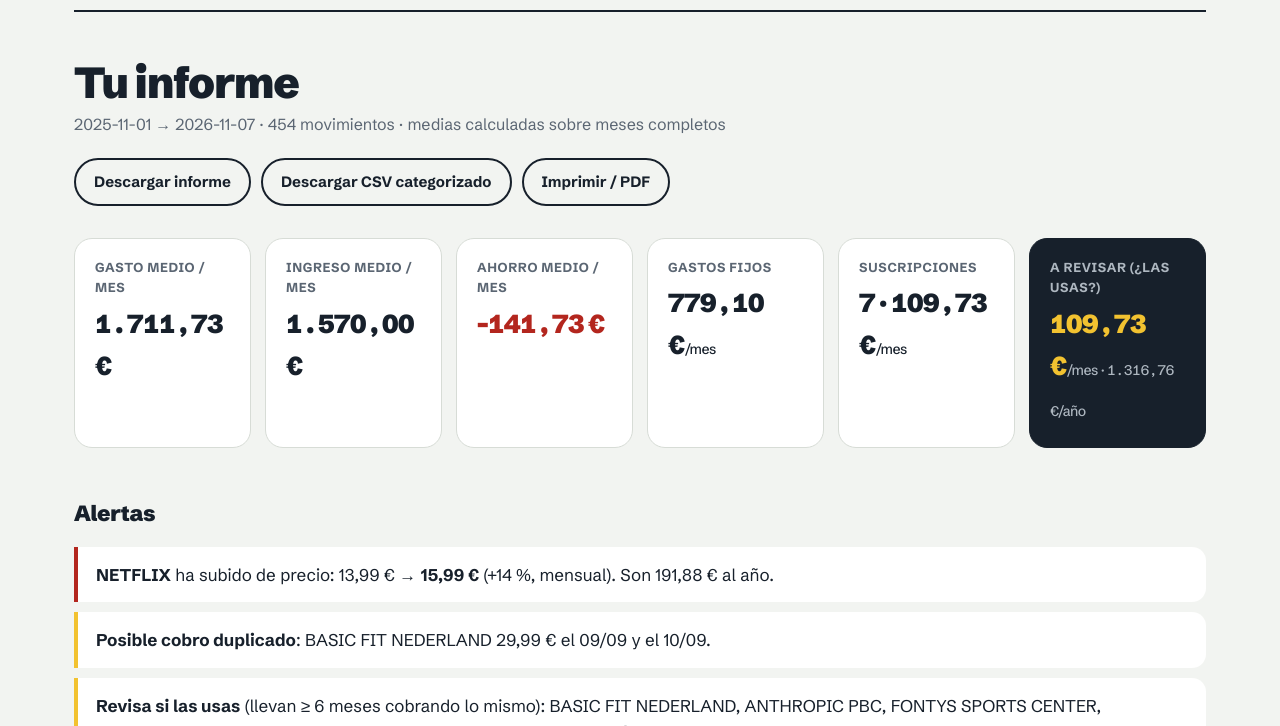
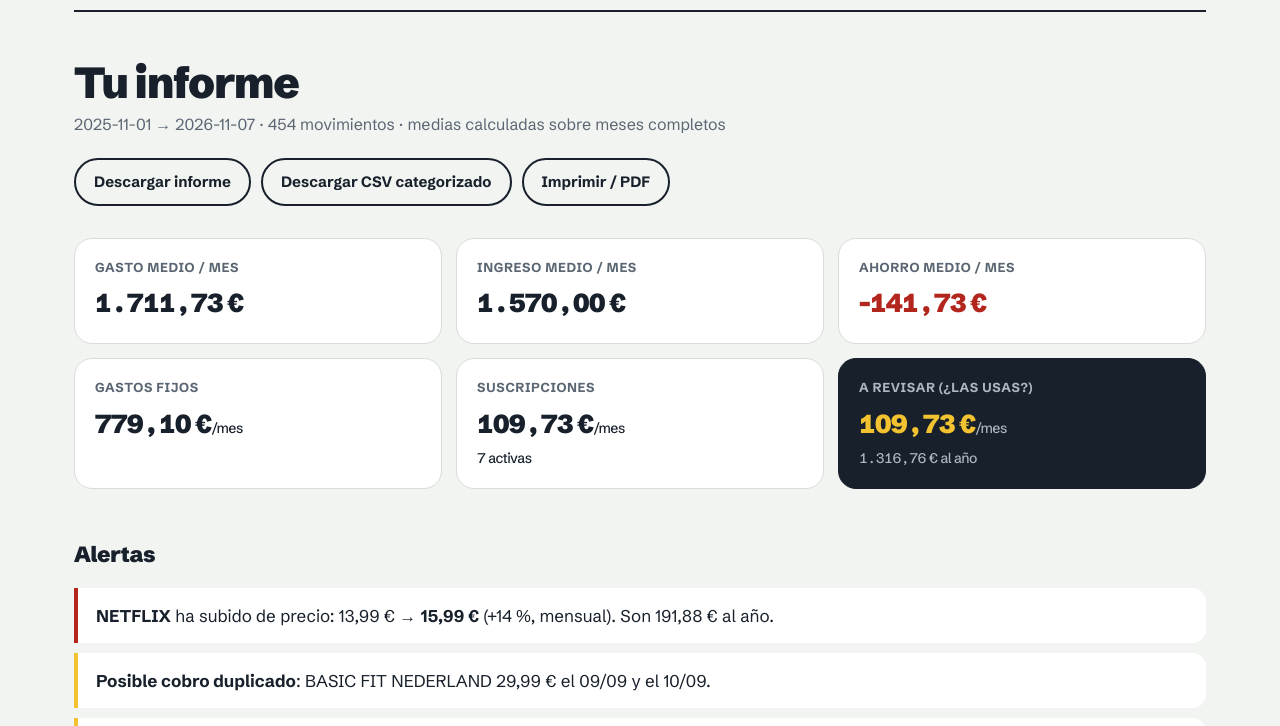
Before and after one commit to rokelinho/tippingpoint-web, a plain HTML site: page herramientas/auditor-gastos/index.html in a window 1280 px wide. Both pictures are taken after a click on the button "Probar con datos de ejemplo". Shown: the part 772-1498 px from the top of the page. Drawn offline with Linux system fonts and the light colour scheme.

Commit message:
Auditor: tarjetas de resumen en 3 columnas

```diff
--- a/herramientas/auditor-gastos/index.html
+++ b/herramientas/auditor-gastos/index.html
@@ -60,10 +60,10 @@
   .rep-head p{color:var(--slate);font-size:16px;margin-top:6px}
   .rep-actions{display:flex;gap:10px;flex-wrap:wrap}
   h3.sec{font-size:22px;font-weight:900;letter-spacing:-.02em;margin:48px 0 16px}
-  .cards{display:grid;grid-template-columns:repeat(auto-fit,minmax(160px,1fr));gap:14px;margin-top:32px}
+  .cards{display:grid;grid-template-columns:repeat(3,minmax(0,1fr));gap:14px;margin-top:32px}
   .card{background:var(--paper);border:1px solid var(--line);border-radius:18px;padding:18px 20px}
   .card .k{font-size:13px;color:var(--slate);text-transform:uppercase;letter-spacing:.6px;font-weight:700}
-  .card .v{font-size:26px;font-weight:900;letter-spacing:-.02em;margin-top:6px;font-variant-numeric:tabular-nums}.card .v.bad{color:var(--bad)}.card .v.good{color:var(--good)}
+  .card .v{font-size:26px;font-weight:900;letter-spacing:-.02em;margin-top:6px;font-variant-numeric:tabular-nums;white-space:nowrap}.card .v small{font-size:14px;font-weight:500}.card .v small.line{display:block;white-space:normal;margin-top:2px}.card .v.bad{color:var(--bad)}.card .v.good{color:var(--good)}
   .card.dark{background:var(--ink);color:var(--mist);border-color:var(--ink)}.card.dark .k{color:var(--fog)}.card.dark .v{color:var(--signal)}
   .panel{background:var(--paper);border:1px solid var(--line);border-radius:18px;padding:20px 22px}
   .alert{border-left:4px solid var(--signal);padding:14px 18px;background:var(--paper);border-radius:0 14px 14px 0;margin:10px 0;font-size:17px}
@@ -107,7 +107,8 @@
   .cta .btn{margin-top:32px}
   footer{background:var(--ink);color:#8C96A0;font-size:15px;padding:40px 0;border-top:1px solid #2A3542}
   .legal{display:flex;justify-content:space-between;flex-wrap:wrap;gap:12px}.legal a{text-decoration:none}.legal a:hover{color:var(--signal)}
-  @media (max-width:900px){.hero-grid{grid-template-columns:1fr;gap:36px}.steps{grid-template-columns:1fr}.hrow{grid-template-columns:120px 1fr 120px}.menu a:not(.btn){display:none}.menu .btn{padding:9px 14px;font-size:14px}}
+  @media (max-width:900px){.hero-grid{grid-template-columns:1fr;gap:36px}.cards{grid-template-columns:repeat(2,minmax(0,1fr))}.steps{grid-template-columns:1fr}.hrow{grid-template-columns:120px 1fr 120px}.menu a:not(.btn){display:none}.menu .btn{padding:9px 14px;font-size:14px}}
+  @media (max-width:480px){.cards{grid-template-columns:1fr}}
   @media print{.top,.hero,.how,.faq,.cta,footer,.rep-actions,details.tx{display:none!important}#informe{display:block!important}body{background:#fff}}
 </style>
 </head>
@@ -321,9 +322,9 @@
         <div class="card"><div class="k">Gasto medio / mes</div><div class="v">${eur(s.avgSpend)}</div></div>
         <div class="card"><div class="k">Ingreso medio / mes</div><div class="v">${eur(s.avgIncome)}</div></div>
         <div class="card"><div class="k">Ahorro medio / mes</div><div class="v ${net >= 0 ? "good" : "bad"}">${eur(net)}</div></div>
-        <div class="card"><div class="k">Gastos fijos</div><div class="v">${eur(s.fixedMonthly)}<small style="font-size:14px;font-weight:500">/mes</small></div></div>
-        <div class="card"><div class="k">Suscripciones</div><div class="v">${s.subsActive} · ${eur(s.subsMonthly)}<small style="font-size:14px;font-weight:500">/mes</small></div></div>
-        <div class="card dark"><div class="k">A revisar (¿las usas?)</div><div class="v">${eur(s.leakMonthly)}<small style="font-size:14px;font-weight:500;color:var(--fog)">/mes · ${eur(s.leakMonthly * 12)}/año</small></div></div>
+        <div class="card"><div class="k">Gastos fijos</div><div class="v">${eur(s.fixedMonthly)}<small>/mes</small></div></div>
+        <div class="card"><div class="k">Suscripciones</div><div class="v">${eur(s.subsMonthly)}<small>/mes</small><small class="line">${s.subsActive} activas</small></div></div>
+        <div class="card dark"><div class="k">A revisar (¿las usas?)</div><div class="v">${eur(s.leakMonthly)}<small style="color:var(--fog)">/mes</small><small class="line" style="color:var(--fog)">${eur(s.leakMonthly * 12)} al año</small></div></div>
       </div>
       <h3 class="sec">Alertas</h3>${alerts.join("")}
       <h3 class="sec">Gasto e ingreso por mes</h3><div class="panel">${barSvg(s.months, s.months.map(m => s.spendByMonth[m] || 0), s.months.map(m => s.incomeByMonth[m] || 0))}<div class="legend"><i style="background:#C2563B"></i>gasto <i style="background:#2F7D5B"></i>ingreso</div></div>
```
